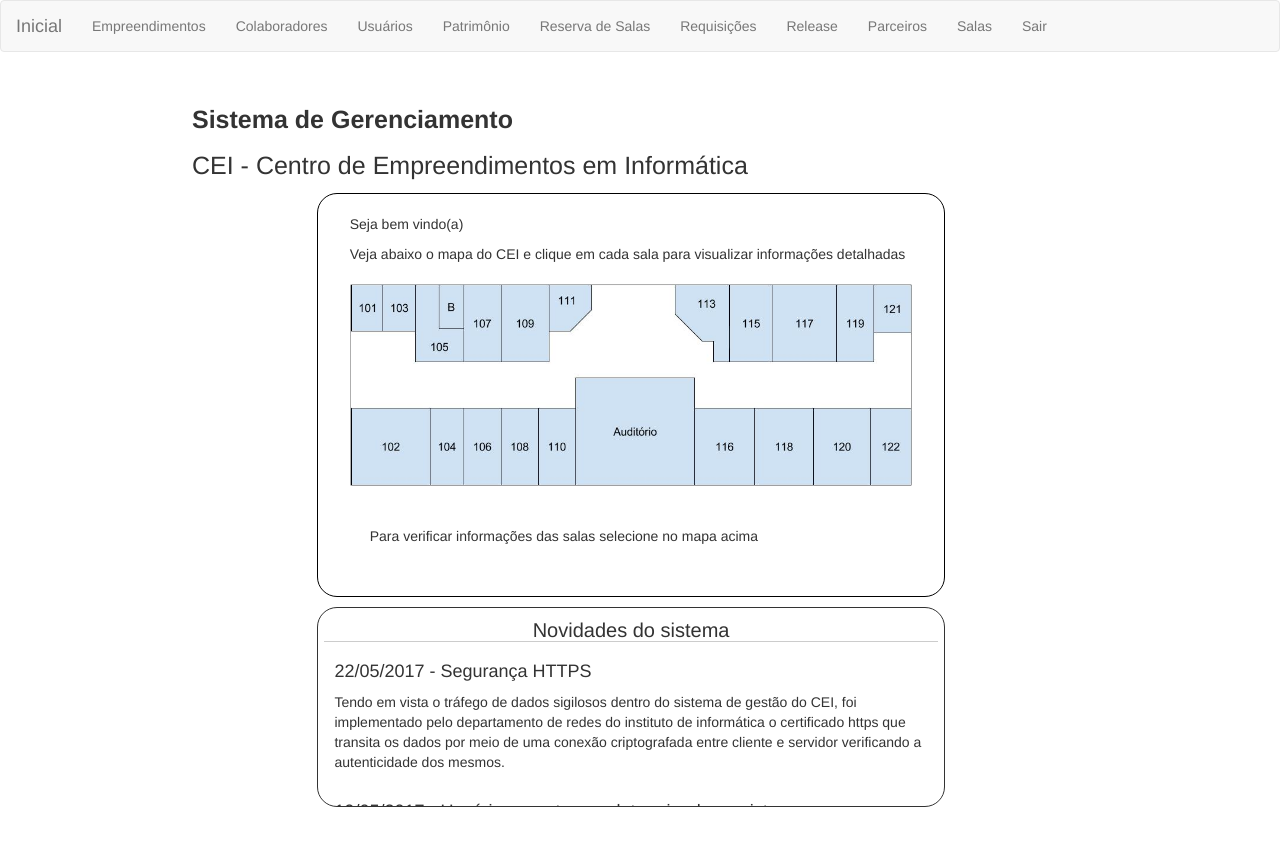
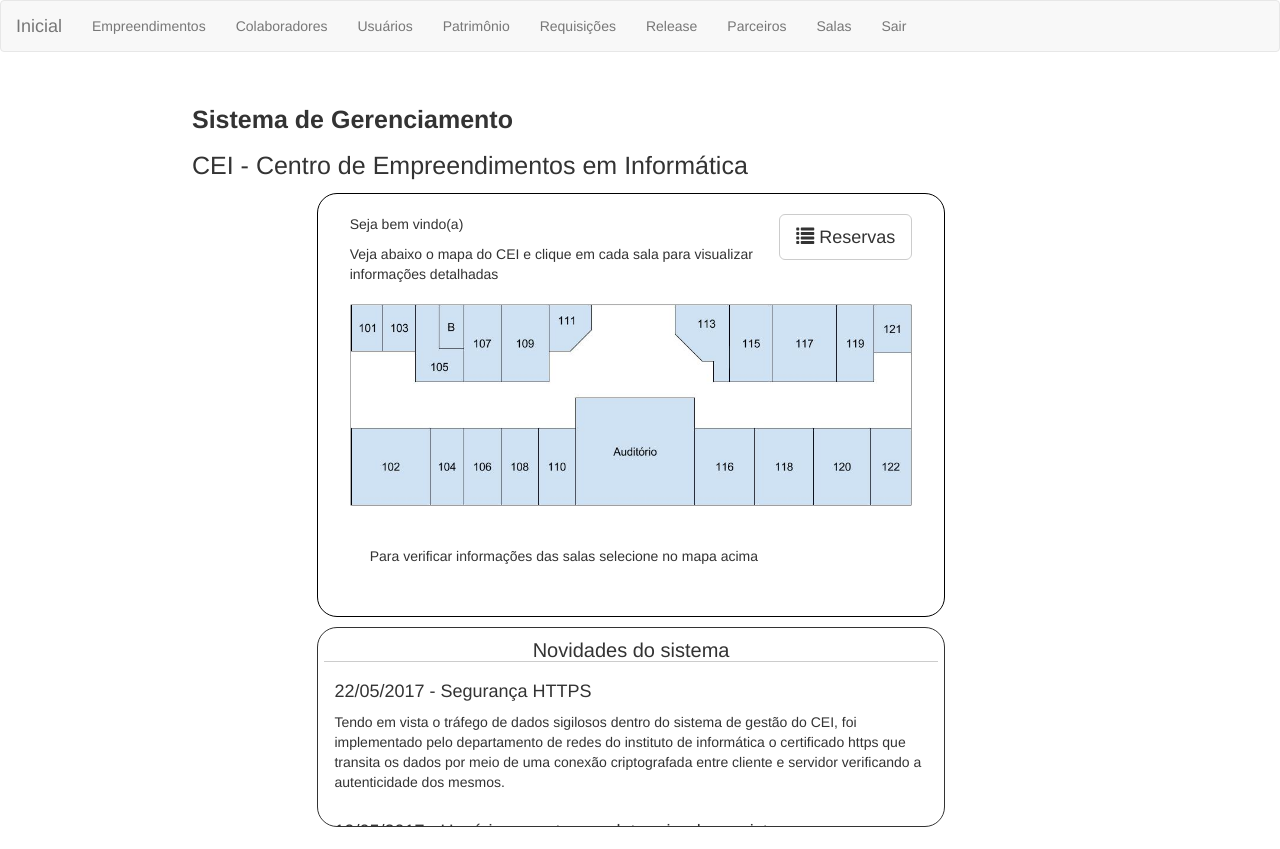
Before and after one commit to cognitivabrasil/sgi, a CodeIgniter app: page /database/index.php/inicial in a window 1280 px wide. Shown: the top 849 px of the page. Before the commit the page ends 807 px from the top, so only its background shows below. Run offline with CodeIgniter, Linux system fonts and the light colour scheme; the visitor is signed in with stand-in values (Sample User, id 1); data comes from the database, SQL or seed files in the repository; data that the repository does not hold is empty; some libraries are stand-ins or nearby versions.

Commit message:
remoção do menu de reserva de salas e insercao do mesmo no menu inicial

```diff
--- a/application/views/head_logado.php
+++ b/application/views/head_logado.php
@@ -30,7 +30,7 @@
         <?php if($this->session->userdata('id_acesso')!=4){ ?>
           <li <?php if($atual == 'patrimonios') echo 'class="active"' ?>><a href="<?php echo base_url();?>index.php/patrimonios">Patrimônio</a></li>
         <?php } ?>
-        <li <?php if($atual == 'reserva') echo 'class="active"' ?>><a href="<?php echo base_url();?>index.php/reserva">Reserva de Salas</a></li>
+        <!--<li <?php if($atual == 'reserva') echo 'class="active"' ?>><a href="<?php echo base_url();?>index.php/reserva">Reserva de Salas</a></li>-->
         <li <?php if($atual == 'pendencias') echo 'class="active"' ?>><a href="<?php echo base_url();?>index.php/pendencias">Requisições
           <?php if($this->session->userdata('id_acesso')==1 && $this->session->userdata('notifica_requisicao')>0){ ?><sup style="color:red;"> <?php echo $this->session->userdata('notifica_requisicao');?></sup><?php } ?>
           </a></li>
--- a/application/views/inicial_view.php
+++ b/application/views/inicial_view.php
@@ -1,5 +1,12 @@
 <div id="container-central">
   <div id="topo_principal">
+    <p style="float:right;">
+      <a href="<?php echo base_url();?>index.php/reserva/verifica" class="button_action">
+        <button type="button" class="btn btn-default btn-lg">
+          <span class="glyphicon glyphicon-list" aria-hidden="true"></span> Reservas
+        </button>
+      </a>
+    </p>
     <p class="titulo_principal">Seja bem vindo(a) <strong><?php echo $data;?></strong></p>
     <p>Veja abaixo o mapa do CEI e clique em cada sala para visualizar informações detalhadas</p>
   </div>
```
